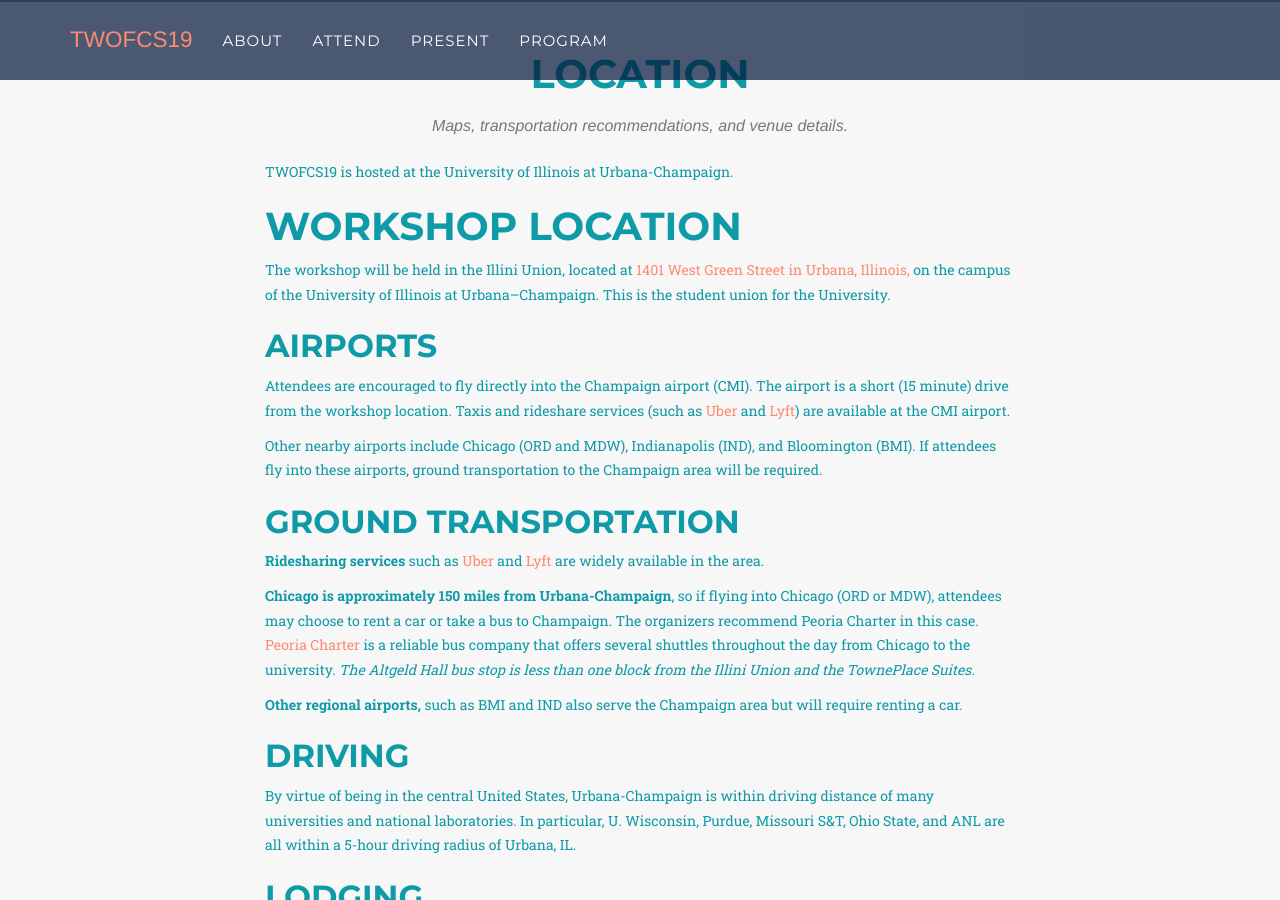
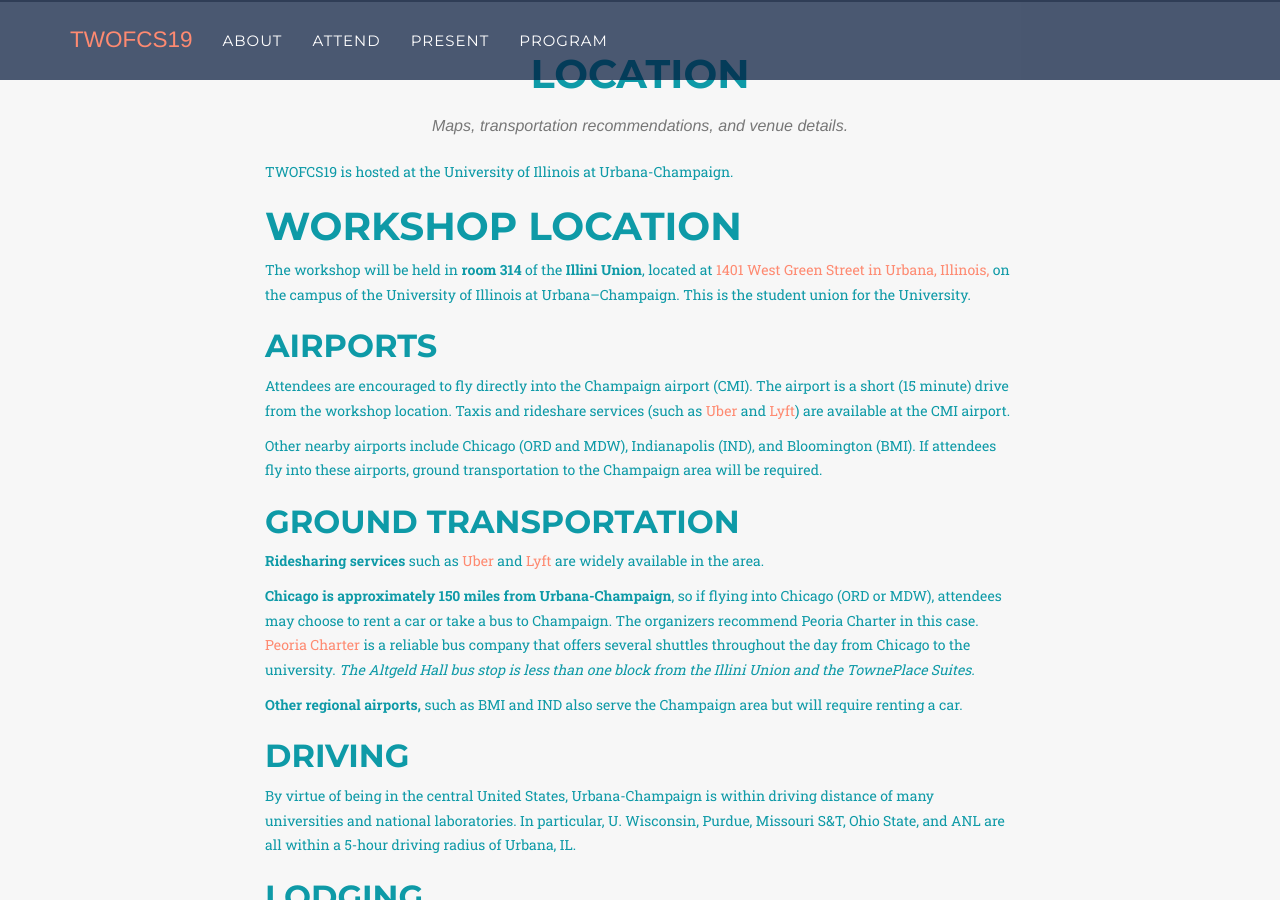
Before and after one commit to arfc/twofcs19, a Jekyll site: the page built from attend/location.md, in a window 1280 px wide and 900 px high, scrolled down 398 px. Built offline with Jekyll 4.4.1, drawn with Linux system fonts in a browser that asks for light colours; some web fonts are replaced; grey boxes are pictures that could not be loaded.

Commit message:
adds room number

```diff
--- a/attend/location.md
+++ b/attend/location.md
@@ -10,7 +10,7 @@ TWOFCS19 is hosted at the University of Illinois at Urbana-Champaign.
 
 # Workshop Location
 
-The workshop will be held in the Illini Union, located at [1401 West Green
+The workshop will be held in **room 314** of the **Illini Union**, located at [1401 West Green
 Street in Urbana, Illinois,](https://goo.gl/maps/CMM1sSsAcHu) on the campus of
 the University of Illinois at Urbana–Champaign. This is the student union for
 the University.
```
